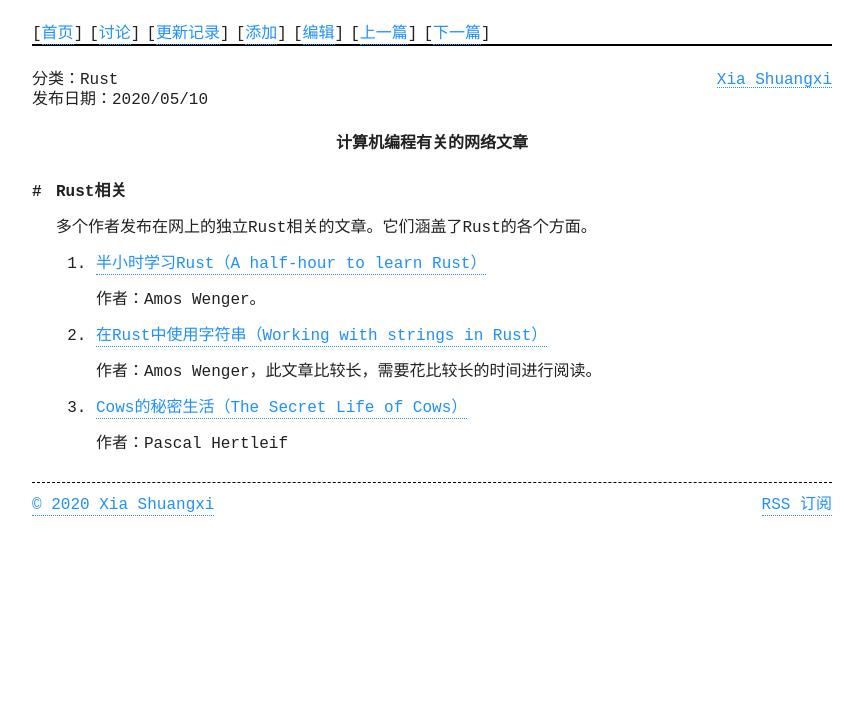
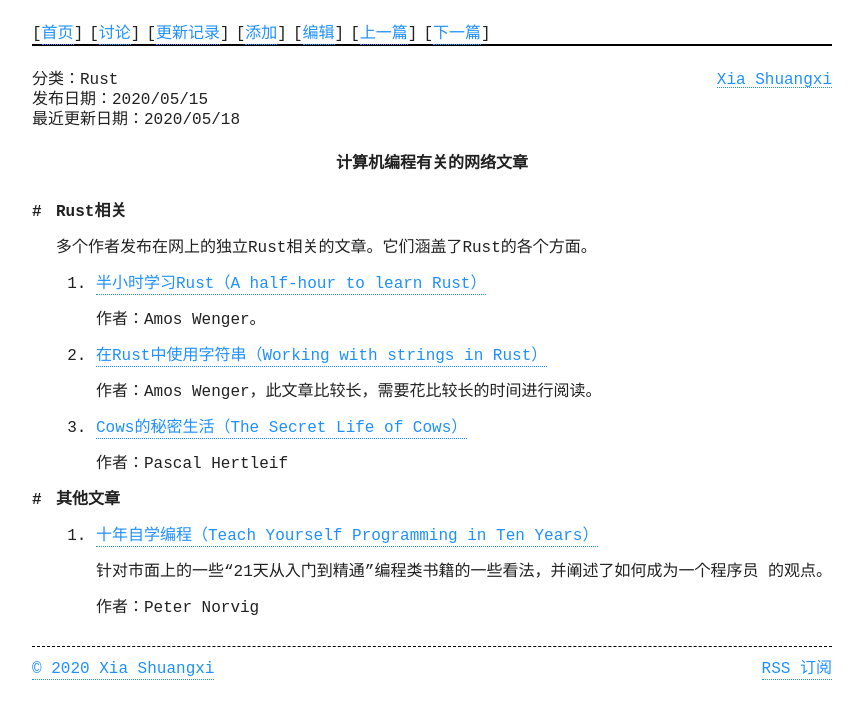
Before and after one commit to xiashuangxi/bookphrase, a Jekyll site: the page built from _posts/2020-05-15-计算机编程有关的网络文章.md, in a window 1280 px wide. Shown: the top 719 px of the page, without its empty margins (208-1071 px from the left). Built offline with Jekyll 4.4.1, drawn with Linux system fonts in a browser that asks for light colours.

Commit message:
修改文章

```diff
--- a/_includes/sections/content/content-post.html
+++ b/_includes/sections/content/content-post.html
@@ -15,8 +15,14 @@
                     {% endif %}
                     <li>
                         <div>发布日期：</div>
-                        <div>2020/05/10</div>
+                        <div>{{ page.date |date: "%Y/%m/%d" }}</div>
                     </li>
+                    {% if page.last_update %}
+                    <li>
+                        <div>最近更新日期：</div>
+                        <div>{{ page.last_update | date: "%Y/%m/%d"}}</div>
+                    </li>
+                    {% endif %}
                 </ul>
                 <ul>
 
--- a/_posts/2020-05-15-计算机编程有关的网络文章.md
+++ b/_posts/2020-05-15-计算机编程有关的网络文章.md
@@ -2,6 +2,7 @@
 layout: site-post
 title: 计算机编程有关的网络文章
 category: [Rust]
+last_update: 2020-05-18
 ---
 # Rust相关
 多个作者发布在网上的独立Rust相关的文章。它们涵盖了Rust的各个方面。
@@ -18,6 +19,16 @@ category: [Rust]
 
     作者：Pascal Hertleif
 
+# 其他文章
+1. [十年自学编程（Teach Yourself Programming in Ten Years）]
+
+    针对市面上的一些“21天从入门到精通”编程类书籍的一些看法，并阐述了如何成为一个程序员
+    的观点。
+
+    作者：Peter Norvig
+
 [半小时学习Rust（A half-hour to learn Rust）]: https://fasterthanli.me/blog/2020/a-half-hour-to-learn-rust/
 [在Rust中使用字符串（Working with strings in Rust）]: https://fasterthanli.me/blog/2020/working-with-strings-in-rust/
 [Cows的秘密生活（The Secret Life of Cows）]: https://deterministic.space/secret-life-of-cows.html
+
+[十年自学编程（Teach Yourself Programming in Ten Years）]: https://norvig.com/21-days.html
```
Also changed, not shown: 2 other files.
